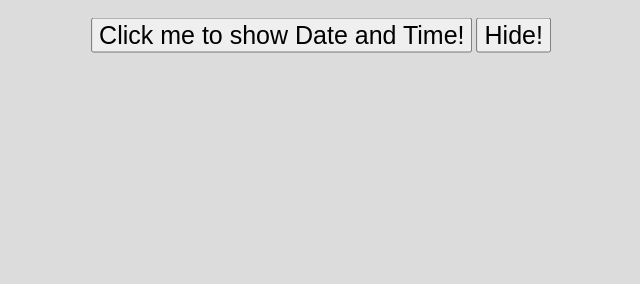
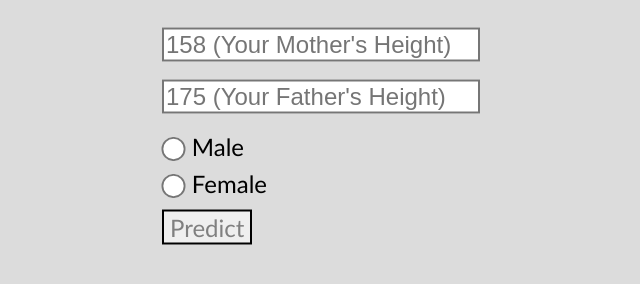
Before and after one commit to Tapwatero/tapwatero.github.io, a plain HTML site: page index.html in a window 1280 px wide. Shown: the whole page, without its empty margins (319-959 px from the left). Drawn offline with Linux system fonts and the light colour scheme.

Commit message:
Updated / Added numbers.js

```diff
--- a/index.html
+++ b/index.html
@@ -1,6 +1,7 @@
 <!DOCTYPE html>
 <html lang="en">
 <head>
+    <script src="numbers.js"></script>
     <link rel="stylesheet" href="styles.css">
     <meta charset="UTF-8">
     <meta name="viewport" content="width=device-width, initial-scale=1.0">
@@ -8,14 +9,29 @@
 </head>
 <body>
     <br>
+    <br>
+    <br>
+    <br>
+    <br>
+    <br>
+    <br>
+    <br>
     <div class="container">
         <div class="center">
-            <button type="button"
-            onclick="document.getElementById('demo').innerHTML = Date()">
-            Click me to show Date and Time!</button>
-            <button type="button" onclick="document.getElementById('demo').innerHTML = ''">Hide!</button>
+            <form action="">
+                <input type="text" id="mHeight" name="mHeight" onkeypress="return isNumberKey(event)" placeholder="158 (Your Mother's Height)"><br><br>
+                <input type="text" id="mHeight" name="mHeight" onkeypress="return isNumberKey(event)" placeholder="175 (Your Father's Height)"><br><br>
+                <div class="male">
+                    <input type="radio" id="male" name="gender" value="male" id="radio">
+                    <label for="male">Male</label><br>
+                </div>
+                <div class="female">
+                    <input type="radio" id="female" name="gender" value="female" id="radio">
+                    <label for="female">Female</label><br>
+                </div>
+                <input type="submit" value="Predict" id="predict">
+            </form>
         </div>
-        <p id="demo"></p>
     </div>
 </body>
 </html>
--- /dev/null
+++ b/numbers.js
@@ -0,0 +1,7 @@
+function isNumberKey(evt) {
+   var charCode = (evt.which) ? evt.which : EventTarget.keyCode
+   if (charCode > 31 && (charCode < 48 || charCode > 57))
+      return false;
+
+   return true;
+}
--- a/styles.css
+++ b/styles.css
@@ -21,3 +21,29 @@ body {
 button {
     font-size: 25px;
 }
+input {
+    border-style: solid;
+    font-size: 1.5em;
+}
+#predict {
+    border-style: solid;
+    font-size: 1.5em;
+    position: relative;
+    margin-top: 0.5em;
+    font-family: 'Trebuchet MS', 'Lucida Sans Unicode', 'Lucida Grande', 'Lucida Sans', Arial, sans-serif;
+    color: grey;
+}
+#predict:hover {
+    color: black;
+}
+label {
+    font-size: 1.5em;
+    font-family: 'Trebuchet MS', 'Lucida Sans Unicode', 'Lucida Grande', 'Lucida Sans', Arial, sans-serif;
+    padding-left: 0.2em;
+}
+input[type="radio"] {
+    transform: scale(1.85);
+}
+.female {
+    padding-top: 0.5em;
+}
```
